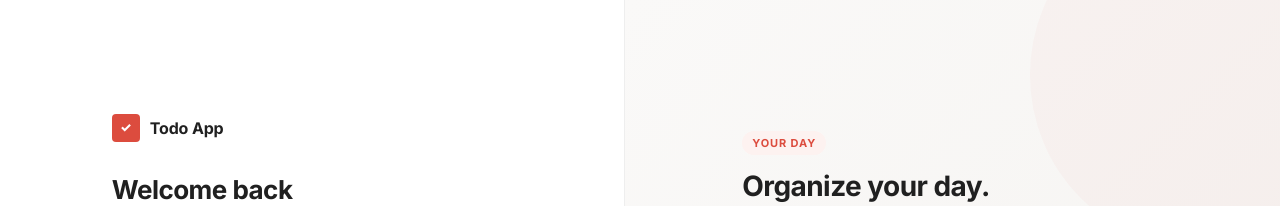
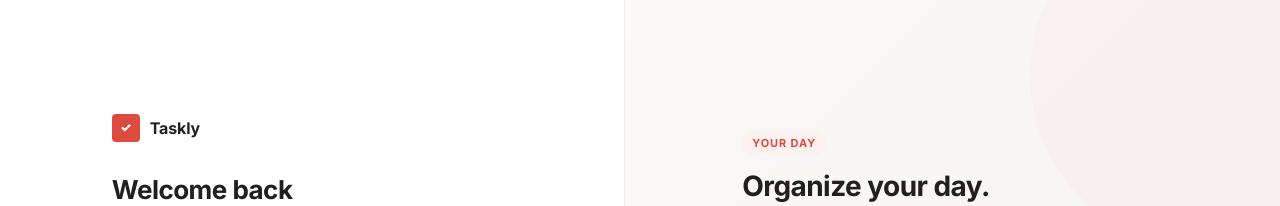
Before and after one commit to aryansingh0059/TODO-APP, a React (Vite) app in the folder client/: page /login in a window 1280 px wide. Shown: the top 206 px of the page. Built offline with nearby package versions, Linux system fonts and the light colour scheme; no server answers.

Commit message:
refactor: rename app to Taskly

```diff
--- a/client/index.html
+++ b/client/index.html
@@ -3,11 +3,11 @@
   <head>
     <meta charset="UTF-8" />
     <meta name="viewport" content="width=device-width, initial-scale=1.0" />
-    <meta name="description" content="A clean, minimal todo application to manage your tasks and stay productive." />
+    <meta name="description" content="Taskly — A clean, minimal task management application to manage your tasks and stay productive." />
     <link rel="preconnect" href="https://fonts.googleapis.com" />
     <link rel="preconnect" href="https://fonts.gstatic.com" crossorigin />
     <link href="https://fonts.googleapis.com/css2?family=Inter:wght@400;500;600;700&display=swap" rel="stylesheet" />
-    <title>Todos — Ziptrrip</title>
+    <title>Taskly — Manage Your Tasks</title>
   </head>
   <body>
     <div id="root"></div>
--- a/client/src/components/Layout.jsx
+++ b/client/src/components/Layout.jsx
@@ -40,7 +40,7 @@ export default function Layout({
             <line x1="9" y1="3" x2="9" y2="21" />
           </svg>
         </button>
-        <span style={{ fontWeight: 700, fontSize: '0.95rem' }}>Todo App</span>
+        <span style={{ fontWeight: 700, fontSize: '0.95rem' }}>Taskly</span>
         <button
           className="btn btn-primary btn-sm"
           onClick={onOpenCreate}
--- a/client/src/components/Sidebar.jsx
+++ b/client/src/components/Sidebar.jsx
@@ -49,7 +49,7 @@ export default function Sidebar({
         <div className="sidebar-header">
           <div className="sidebar-brand">
             <span className="sidebar-brand-icon">✓</span>
-            <span>Todo App</span>
+            <span>Taskly</span>
           </div>
           <button
             className="sidebar-toggle-btn"
--- a/client/src/pages/LoginPage.jsx
+++ b/client/src/pages/LoginPage.jsx
@@ -58,7 +58,7 @@ export default function LoginPage() {
           {/* Logo / Branding */}
           <div className="auth-brand">
             <div className="auth-brand-icon">✓</div>
-            <span>Todo App</span>
+            <span>Taskly</span>
           </div>
 
           <h1 className="auth-title">Welcome back</h1>
--- a/client/src/pages/RegisterPage.jsx
+++ b/client/src/pages/RegisterPage.jsx
@@ -64,7 +64,7 @@ export default function RegisterPage() {
           {/* Logo / Branding */}
           <div className="auth-brand">
             <div className="auth-brand-icon">✓</div>
-            <span>Todo App</span>
+            <span>Taskly</span>
           </div>
 
           <h1 className="auth-title">Create your account</h1>
```
